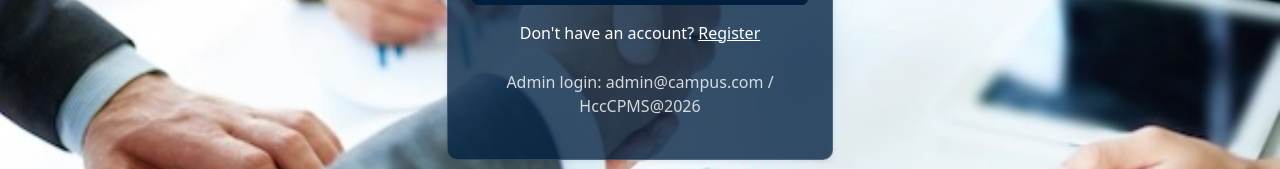
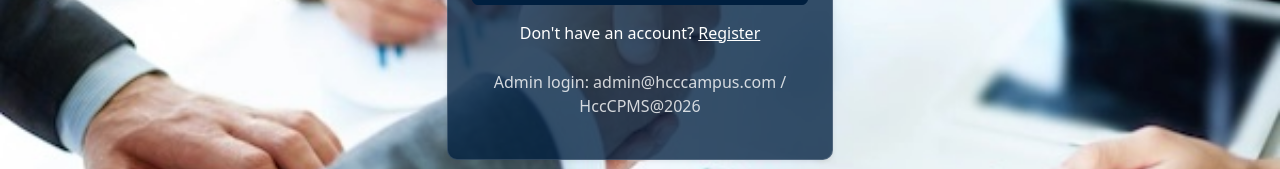
Before and after one commit to Stefirasu/CampusPlacementManagementSystem, a React (Create React App) app in the folder frontend/: page /login in a window 1280 px wide. Shown: the part 421-590 px from the top of the page. Built offline with nearby package versions, Linux system fonts and the light colour scheme; no server answers.

Commit message:
Updated project

```diff
--- a/frontend/src/pages/Login.js
+++ b/frontend/src/pages/Login.js
@@ -80,7 +80,7 @@ const Login = () => {
           Don't have an account? <Link to="/register">Register</Link>
         </p>
         <p className="text-muted small text-center mt-2">
-          Admin login: admin@campus.com / HccCPMS@2026
+          Admin login: admin@hcccampus.com / HccCPMS@2026
         </p>
       </div>
     </div>
```
Also changed, not shown: 1 other file (tests, documents, lock files or other folders).
